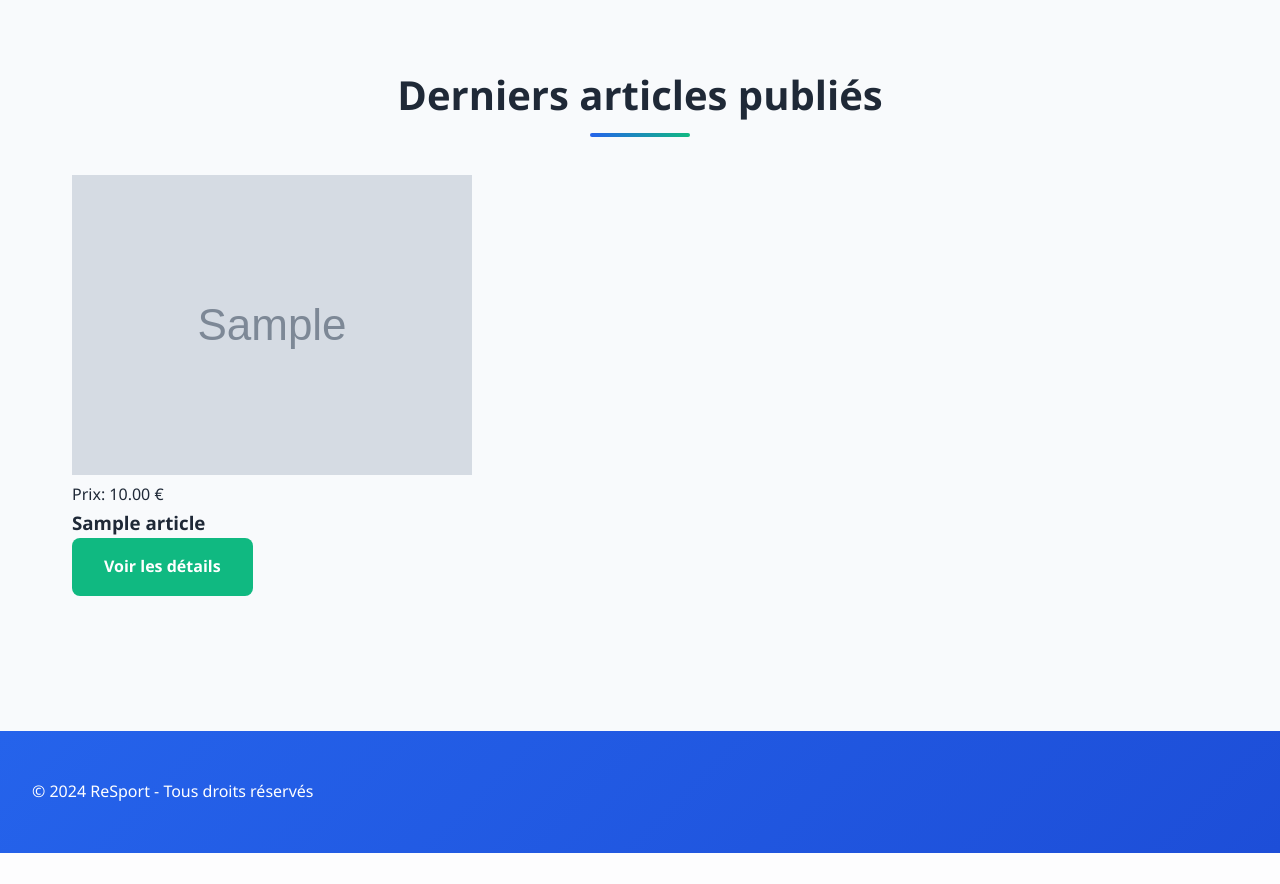
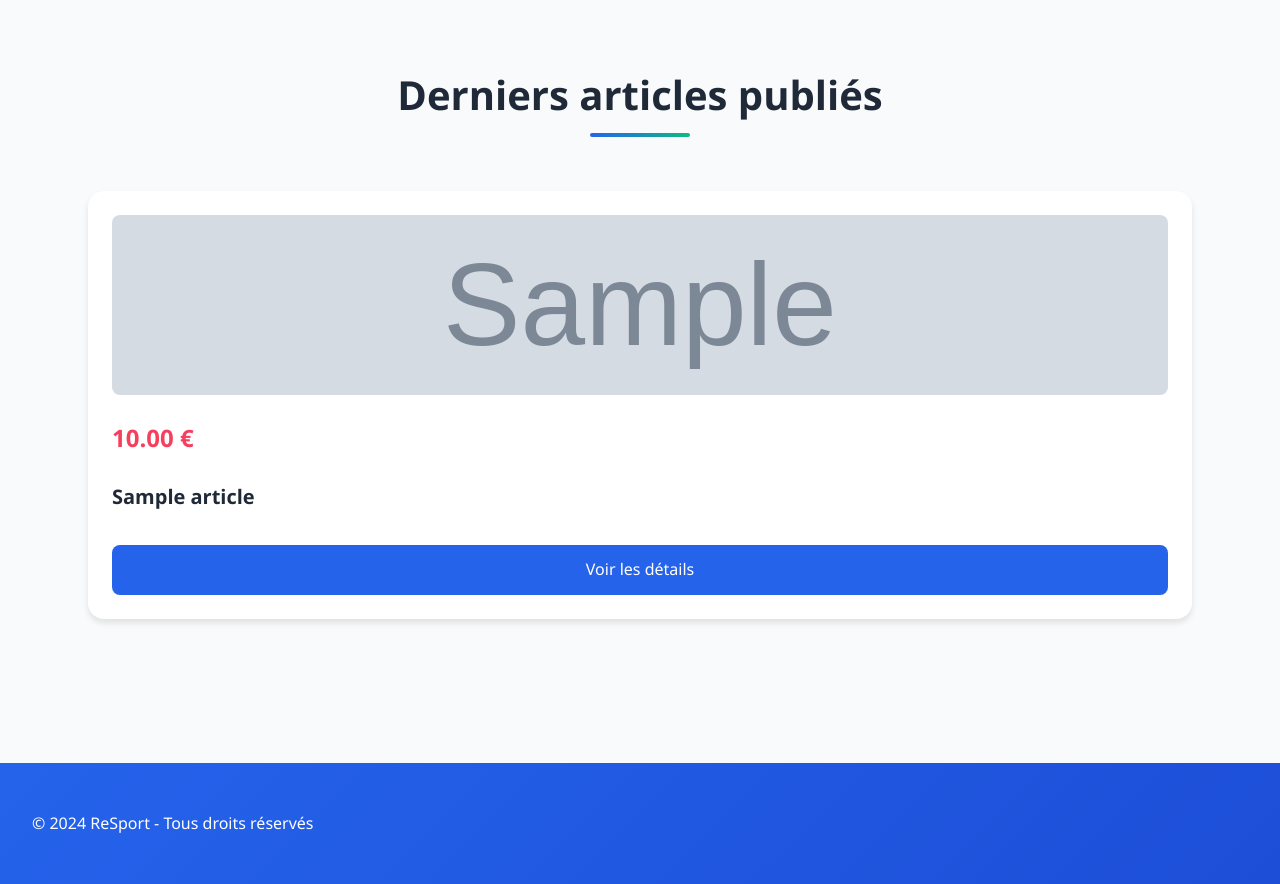
Before and after one commit to MounKilian/ReSport, a PHP site: page / in a window 1280 px wide. Shown: the part 548-1432 px from the top of the page. Before the commit the page ends 1401 px from the top, so only its background shows below. Run offline with PHP 8.4, Linux system fonts and the light colour scheme; tables that the repository leaves empty hold one stand-in row (values such as "Sample post"); grey boxes marked "Sample" are stand-in pictures.

Commit message:
fix merge

```diff
--- a/css/accueil.css
+++ b/css/accueil.css
@@ -354,6 +354,14 @@ footer {
   }
 }
 
+.product-card img {
+  width: 100%;
+  height: 180px;
+  object-fit: cover;
+  border-radius: 0.5rem;
+  margin-bottom: 1rem;
+}
+
 .animate-on-scroll {
   opacity: 0;
   transform: translateY(20px);
--- a/includes/authentificationDB.php
+++ b/includes/authentificationDB.php
@@ -3,7 +3,7 @@ function Register($username, $email, $password) {
     $mysqlClient = new PDO(
         'mysql:host=localhost;dbname=resport;charset=utf8',
         'root',
-        'root'
+        ''
     );
 
     $stmt = $mysqlClient->prepare('SELECT * FROM User WHERE username = ? OR email = ?');
@@ -29,7 +29,7 @@ function Login($username, $password) {
     $mysqlClient = new PDO(
         'mysql:host=localhost;dbname=resport;charset=utf8',
         'root',
-        'root'
+        ''
     );
 
     $stmt = $mysqlClient->prepare('SELECT * FROM User WHERE username = ?');
@@ -46,7 +46,7 @@ function getIDOfUser($username) {
     $mysqlClient = new PDO(
         'mysql:host=localhost;dbname=resport;charset=utf8',
         'root',
-        'root'
+        ''
     );
 
     $stmt = $mysqlClient->prepare(
--- a/index.php
+++ b/index.php
@@ -22,8 +22,6 @@
 <body>
     <?php include 'templates/header.php'; ?>
 
-
-
     <section class="hero">
         <h2>Catégorie</h2>
         <p>Achète ou vends des articles de sport d'occasion en toute confiance.</p>
@@ -32,18 +30,19 @@
 
     <section class="featured-products">
         <h2>Derniers articles publiés</h2>
-        <div class="product-list">
+        <div class="products-grid">
             <?php
                 $articles = GetArticles();
                 foreach ($articles as $article) {
-                    echo '<div class="product-item">';
+                    echo '<div class="product-card">';
                     echo '<img src="images/' . $article['image_link'] . '" alt="' . $article['name'] . '">';
-                    echo '<p>Prix: ' . $article['price'] . ' €</p>';
+                    echo '<p>' . $article['price'] . ' €</p>';
                     echo '<h3>' . $article['name'] . '</h3>';
-                    echo '<a href="./pages/detailsPage.php?id='. $article['id'] . '" class="cta-button">Voir les détails</a>';
+                    echo '<a href="./pages/detailsPage.php?id=' . $article['id'] . '" class="cta-button">Voir les détails</a>';
                     echo '</div>';
                 }
             ?>
+        </div>
     </section>
 
     <?php include 'templates/footer.php'; ?>
```
Also changed, not shown: images/image 33.png (added).
